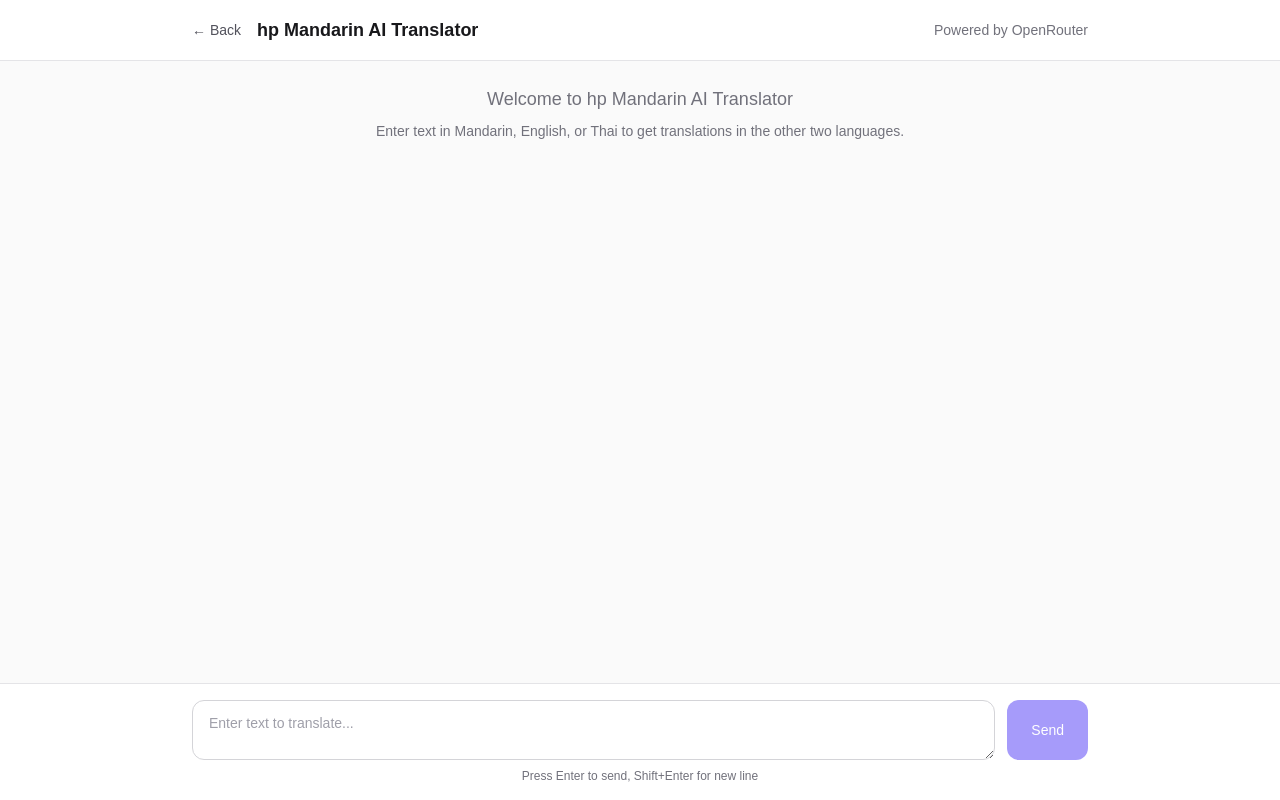
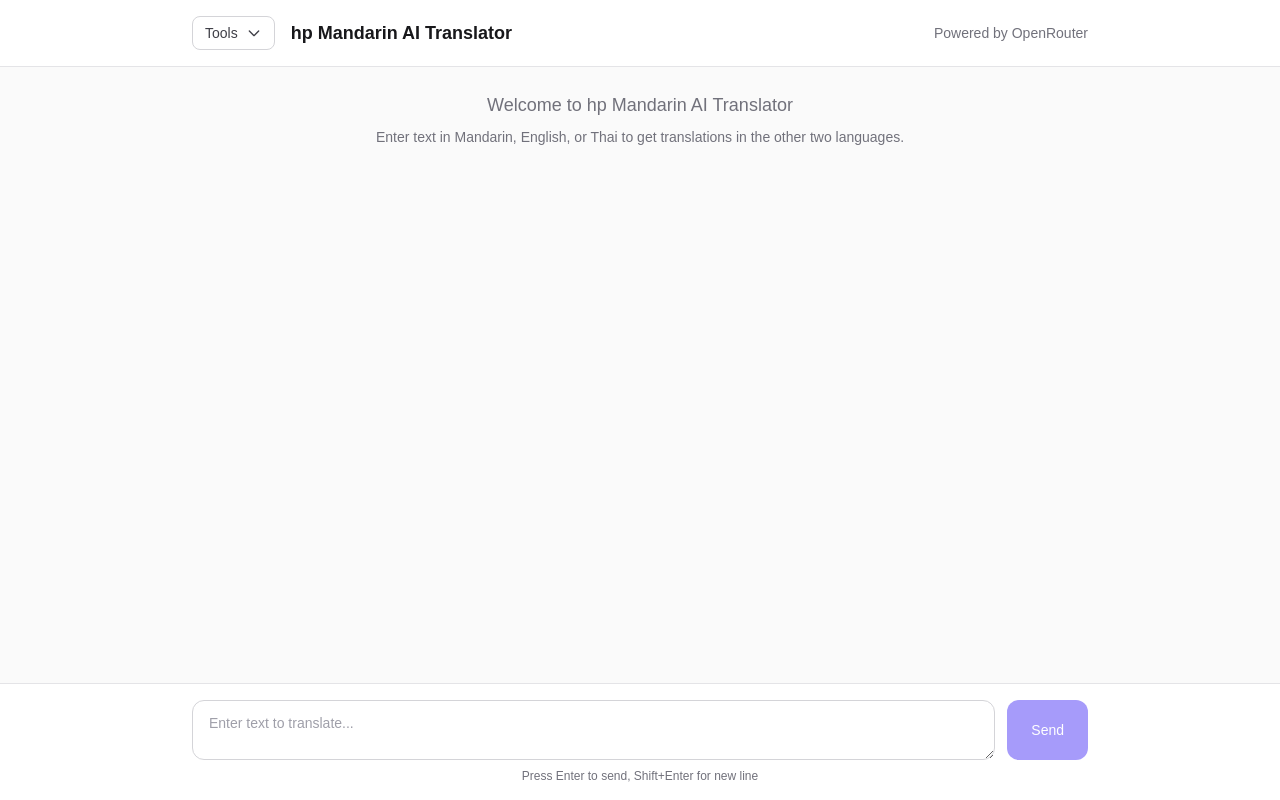
Before and after one commit to pwdinv/windsurf-my-app, a Next.js app: page /tools/hp-mandarin in a window 1280 px wide. Built offline with nearby package versions, Linux system fonts and the light colour scheme.

Commit message:
Update project name to 'Hack's Tools' and add dynamic tools navigation

```diff
--- /dev/null
+++ b/app/components/ToolsNavigation.tsx
@@ -0,0 +1,99 @@
+"use client";
+
+import { useState } from "react";
+import Link from "next/link";
+import { tools, Tool } from "@/lib/tools";
+
+interface ToolsNavigationProps {
+  currentToolId?: string;
+}
+
+export default function ToolsNavigation({ currentToolId }: ToolsNavigationProps) {
+  const [isOpen, setIsOpen] = useState(false);
+  const currentTool = tools.find((t) => t.id === currentToolId);
+
+  return (
+    <div className="relative">
+      <button
+        onClick={() => setIsOpen(!isOpen)}
+        className="flex items-center gap-2 rounded-lg border border-zinc-300 bg-white px-3 py-1.5 text-sm text-zinc-700 transition hover:border-zinc-400 hover:bg-zinc-50 dark:border-zinc-700 dark:bg-zinc-800 dark:text-zinc-300 dark:hover:border-zinc-600 dark:hover:bg-zinc-700"
+      >
+        <span>Tools</span>
+        <svg
+          className={`h-4 w-4 transition-transform ${isOpen ? "rotate-180" : ""}`}
+          fill="none"
+          stroke="currentColor"
+          viewBox="0 0 24 24"
+        >
+          <path
+            strokeLinecap="round"
+            strokeLinejoin="round"
+            strokeWidth={2}
+            d="M19 9l-7 7-7-7"
+          />
+        </svg>
+      </button>
+
+      {isOpen && (
+        <>
+          <div
+            className="fixed inset-0 z-10"
+            onClick={() => setIsOpen(false)}
+          />
+          <div className="absolute left-0 top-full z-20 mt-2 w-72 rounded-xl border border-zinc-200 bg-white py-2 shadow-lg dark:border-zinc-800 dark:bg-zinc-900">
+            <div className="border-b border-zinc-100 px-4 py-2 dark:border-zinc-800">
+              <p className="text-xs font-medium text-zinc-500 dark:text-zinc-500">
+                Hack&apos;s Tools
+              </p>
+            </div>
+            {tools.map((tool) => (
+              <Link
+                key={tool.id}
+                href={tool.href}
+                onClick={() => setIsOpen(false)}
+                className={`flex items-start gap-3 px-4 py-3 transition hover:bg-zinc-50 dark:hover:bg-zinc-800 ${
+                  tool.id === currentToolId
+                    ? "bg-indigo-50 dark:bg-indigo-950/30"
+                    : ""
+                }`}
+              >
+                <span className="text-xl">{tool.icon}</span>
+                <div className="flex-1">
+                  <p
+                    className={`text-sm font-medium ${
+                      tool.id === currentToolId
+                        ? "text-indigo-700 dark:text-indigo-400"
+                        : "text-zinc-900 dark:text-zinc-200"
+                    }`}
+                  >
+                    {tool.name}
+                    {tool.id === currentToolId && (
+                      <span className="ml-2 text-xs text-indigo-600 dark:text-indigo-400">
+                        (current)
+                      </span>
+                    )}
+                  </p>
+                  <p className="mt-0.5 text-xs text-zinc-500 dark:text-zinc-500">
+                    {tool.description}
+                  </p>
+                </div>
+              </Link>
+            ))}
+            <div className="border-t border-zinc-100 px-4 py-2 dark:border-zinc-800">
+              <Link
+                href="/"
+                onClick={() => setIsOpen(false)}
+                className="flex items-center gap-2 text-xs text-zinc-600 transition hover:text-zinc-900 dark:text-zinc-400 dark:hover:text-zinc-200"
+              >
+                <svg className="h-4 w-4" fill="none" stroke="currentColor" viewBox="0 0 24 24">
+                  <path strokeLinecap="round" strokeLinejoin="round" strokeWidth={2} d="M3 12l2-2m0 0l7-7 7 7M5 10v10a1 1 0 001 1h3m10-11l2 2m-2-2v10a1 1 0 01-1 1h-3m-6 0a1 1 0 001-1v-4a1 1 0 011-1h2a1 1 0 011 1v4a1 1 0 001 1m-6 0h6" />
+                </svg>
+                Back to homepage
+              </Link>
+            </div>
+          </div>
+        </>
+      )}
+    </div>
+  );
+}
--- a/app/page.tsx
+++ b/app/page.tsx
@@ -1,22 +1,13 @@
 import Link from "next/link";
+import { tools } from "../lib/tools";
 
 export default function Home() {
-  const tools = [
-    {
-      id: "hp-mandarin",
-      name: "hp Mandarin AI Translator",
-      description: "AI-powered translator for Mandarin, English, and Thai translations",
-      href: "/tools/hp-mandarin",
-      icon: "🌐"
-    }
-  ];
-
   return (
     <div className="min-h-screen bg-zinc-50 dark:bg-zinc-950">
       <header className="border-b border-zinc-200 dark:border-zinc-800 bg-white dark:bg-zinc-900">
         <div className="mx-auto max-w-5xl px-4 py-6">
           <h1 className="text-2xl font-bold text-zinc-900 dark:text-zinc-100">
-            Tools Hub
+            Hack&apos;s Tools
           </h1>
           <p className="mt-1 text-sm text-zinc-600 dark:text-zinc-400">
             A collection of useful tools
--- a/app/tools/hp-mandarin/page.tsx
+++ b/app/tools/hp-mandarin/page.tsx
@@ -1,7 +1,7 @@
 "use client";
 
 import { useState, useRef, useEffect } from "react";
-import Link from "next/link";
+import ToolsNavigation from "../../components/ToolsNavigation";
 
 interface Message {
   id: string;
@@ -108,12 +108,7 @@ export default function HpMandarinPage() {
       <header className="border-b border-zinc-200 bg-white px-4 py-4 dark:border-zinc-800 dark:bg-zinc-900">
         <div className="mx-auto flex max-w-4xl items-center justify-between">
           <div className="flex items-center gap-4">
-            <Link
-              href="/"
-              className="text-sm text-zinc-600 hover:text-zinc-900 dark:text-zinc-400 dark:hover:text-zinc-200"
-            >
-              ← Back
-            </Link>
+            <ToolsNavigation currentToolId="hp-mandarin" />
             <h1 className="text-lg font-semibold text-zinc-900 dark:text-zinc-100">
               hp Mandarin AI Translator
             </h1>
--- /dev/null
+++ b/lib/tools.ts
@@ -0,0 +1,17 @@
+export interface Tool {
+  id: string;
+  name: string;
+  description: string;
+  href: string;
+  icon: string;
+}
+
+export const tools: Tool[] = [
+  {
+    id: "hp-mandarin",
+    name: "hp Mandarin AI Translator",
+    description: "AI-powered translator for Mandarin, English, and Thai translations",
+    href: "/tools/hp-mandarin",
+    icon: "🌐"
+  }
+];
```
